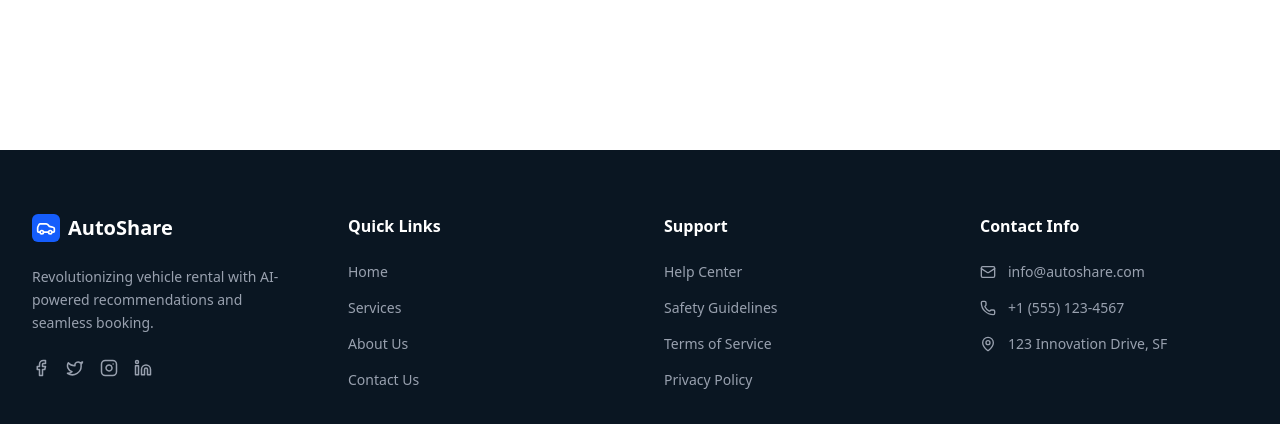
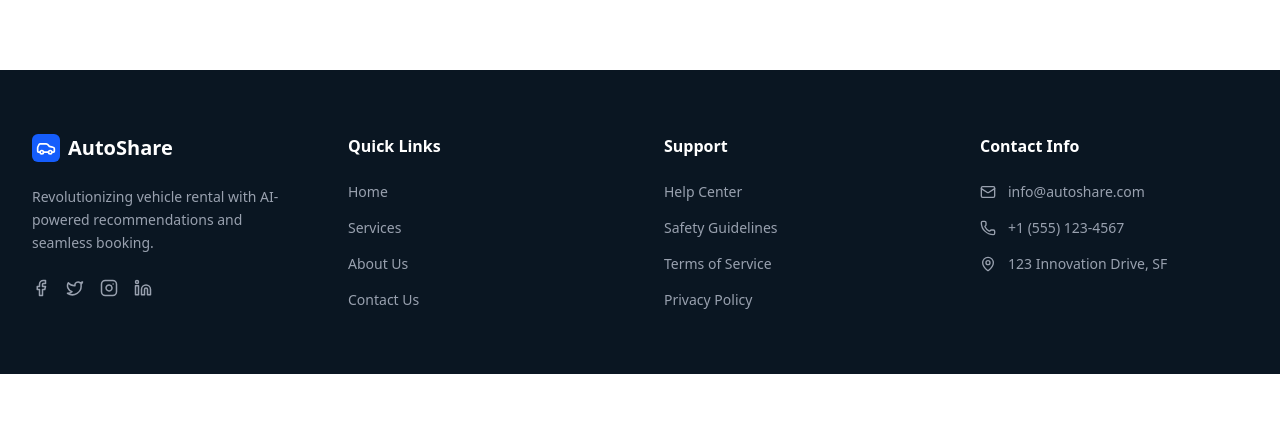
Before and after one commit to ChamilkaMihiraj2002/AutoShare, a React (Vite) app in the folder Client/: page / in a window 1280 px wide. Shown: the part 1772-2196 px from the top of the page. After the commit the page ends 2146 px from the top, so only its background shows below. Built offline with nearby package versions, Linux system fonts and the light colour scheme.

Commit message:
Update Footer.tsx

```diff
--- a/Client/src/components/common/Footer.tsx
+++ b/Client/src/components/common/Footer.tsx
@@ -3,7 +3,7 @@ import { Facebook, Twitter, Instagram, Linkedin, Mail, Phone, MapPin, Car } from
 
 const Footer = () => {
   return (
-    <footer className="bg-[#0a1622] text-gray-400 py-16 px-8 mt-20">
+    <footer className="bg-[#0a1622] text-gray-400 py-16 px-8 ">
       <div className="max-w-7xl mx-auto grid grid-cols-1 md:grid-cols-4 gap-12">
         <div>
           <div className="flex items-center gap-2 text-white font-bold text-xl mb-6">
```
